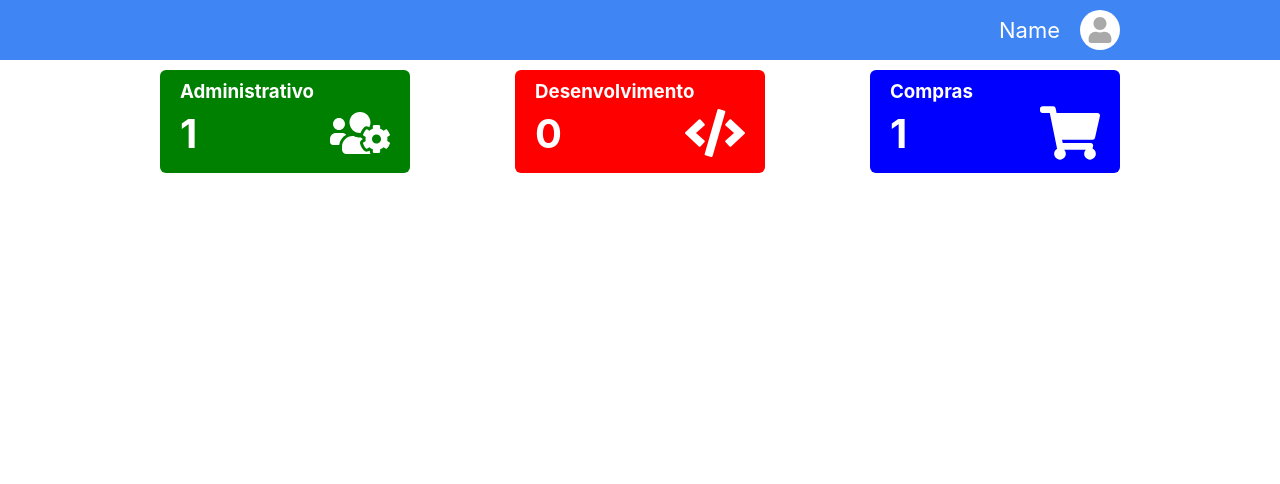
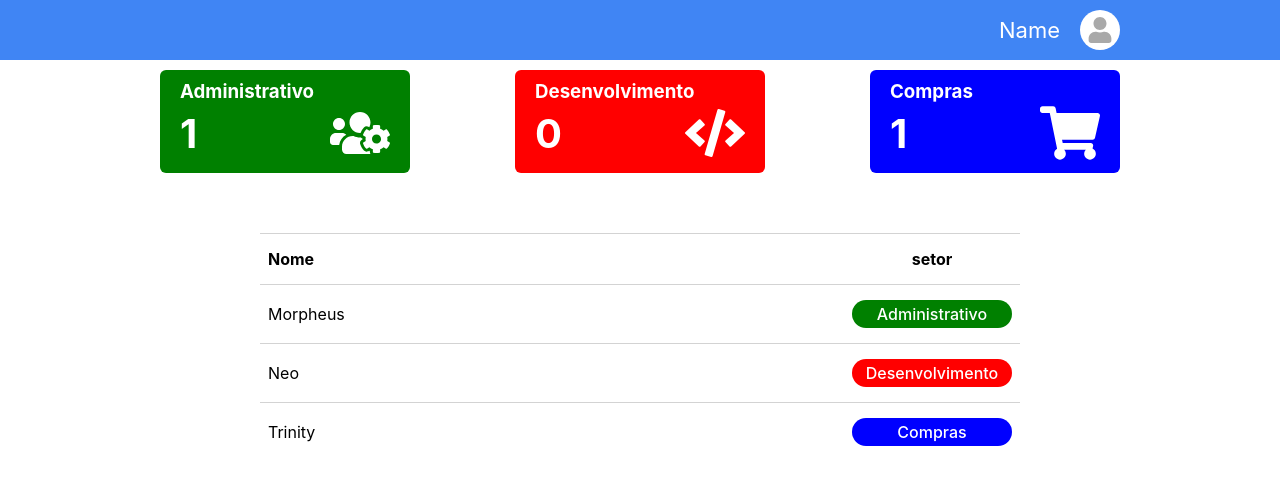
Before and after one commit to rafaeloliveirasilva05/human-resource-control, a React (Create React App) app: page / in a window 1280 px wide. Shown: the top 484 px of the page. Built offline with nearby package versions, Linux system fonts and the light colour scheme.

Commit message:
development and presentation of the employee table

```diff
--- a/src/screens/PresentationEmployeeData/index.js
+++ b/src/screens/PresentationEmployeeData/index.js
@@ -59,6 +59,42 @@ function PresentationEmployeeData() {
     return departmentWithColorTotalCollaborator
   }
 
+  function rederTableData() {
+    return collaboratorData.map(collaborato => {
+
+      const sectorColor = colors.find(color => color.id === collaborato.id)
+      const department = departmentData.find(department => department.id === collaborato.department)
+
+      return (
+        <tr key={collaborato.id}>
+          <td>{collaborato.first_name}</td>
+          <td>
+            <div className={styles.containerLabel} >
+              <div className={styles.sectorLabel} style={{ backgroundColor: sectorColor.color }}>
+                {department.name}
+              </div>
+            </div>
+          </td>
+        </tr>
+      )
+    })
+  }
+
+  function renderTableHeader() {
+    return (
+      <tr>
+        <th>
+          <div style={{ display: 'flex' }}>Nome</div>
+        </th>
+        <th>
+          <div className={styles.containerLabel}>
+            <div>setor</div>
+          </div>
+        </th>
+      </tr>
+    )
+  }
+
   return (
     <div className={styles.container}>
       <div className={styles.containerCard}>
@@ -71,6 +107,18 @@ function PresentationEmployeeData() {
           </div>
         )}
       </div>
+
+      <div className={styles.containerTable}>
+        <table>
+          <thead>
+            {renderTableHeader()}
+          </thead>
+
+          <tbody>
+            {rederTableData()}
+          </tbody>
+        </table>
+      </div>
     </div>
   )
 }
--- a/src/screens/PresentationEmployeeData/styles.module.css
+++ b/src/screens/PresentationEmployeeData/styles.module.css
@@ -20,3 +20,50 @@
     align-items: center;
   }
 }
+
+/************* Table ************/
+.containerTable{
+  max-width: 760px;
+  margin: 0 auto;
+}
+
+table{
+  margin-top: 60px;
+  text-align: center;
+  width: 100%;
+  border-collapse: collapse;
+  text-align: center;
+}
+
+th{
+  padding: 15px 8px;
+  border-top: 1px solid #d3d3d3;
+}
+
+td {
+  text-align: left;
+  padding: 15px 8px;
+  border-top: 1px solid #d3d3d3;
+}
+
+/* tr:nth-child(even){background-color: #fff0f5} */
+
+.containerLabel {
+  display: flex;
+  justify-content: flex-end;
+}
+
+.containerLabel > div{
+  text-align: center;
+  width: 160px;
+}
+
+.sectorLabel{
+  text-align: center;
+  border-radius: 30px;
+  padding: 4px 0;
+  width: 160px;
+  background-color: red;
+  color: white;
+  font-weight: 500;
+}
```
